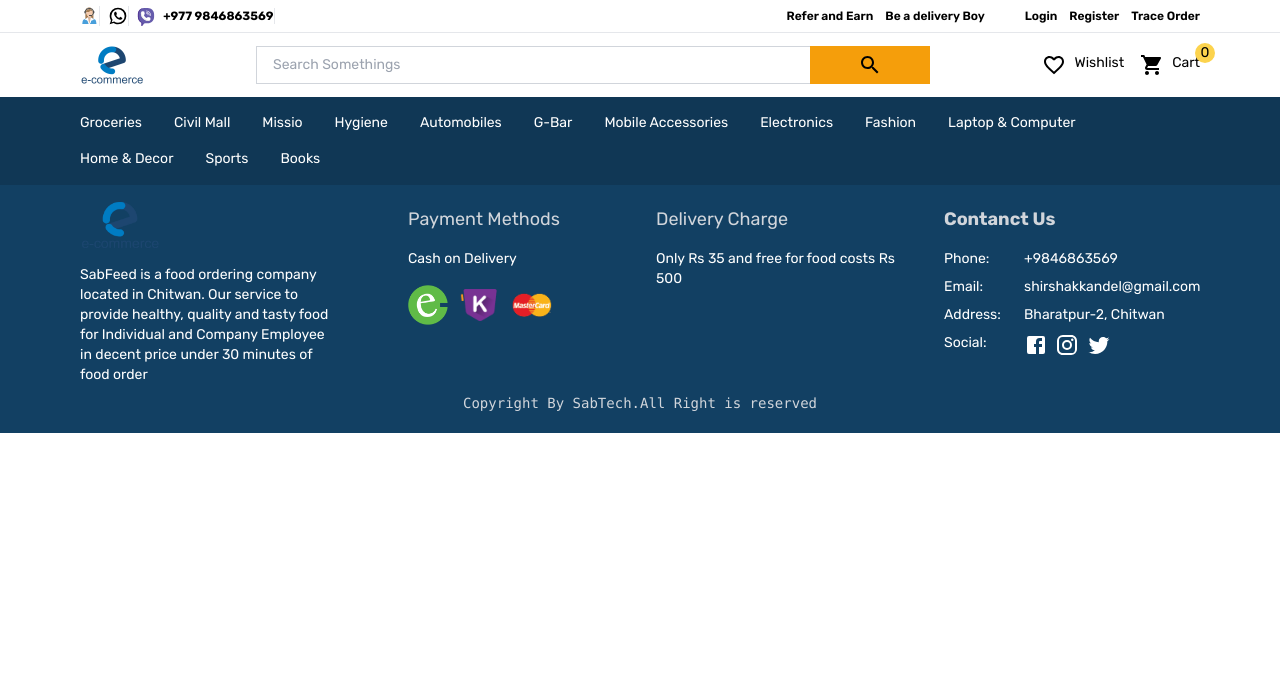
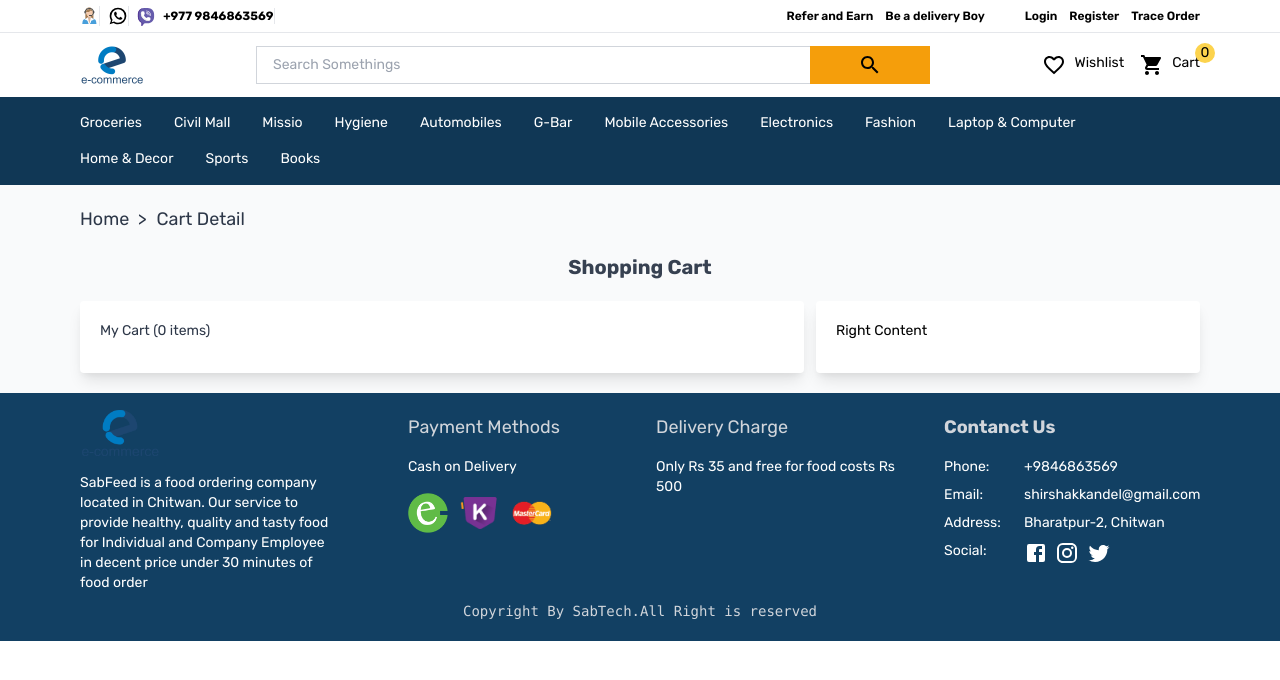
Before and after one commit to Shirshakkandel/SabCommerce, a React (Create React App) app in the folder frontend/: page /cart in a window 1280 px wide. Shown: the top 680 px of the page. Built offline with nearby package versions, Linux system fonts and the light colour scheme.

Commit message:
cart Page initial

```diff
--- a/frontend/src/Components/BottomNavigation.jsx
+++ b/frontend/src/Components/BottomNavigation.jsx
@@ -27,7 +27,7 @@ export default function BottomNavigation() {
             </Link>
           </li>
           <li className="relative">
-            <Link to="/cart">
+            <Link onClick={() => window.scrollTo(0, 0)} to="/cart">
               <ShoppingCartIcon />
               <h6>Cart</h6>
               <span className="absolute -top-2 -right-2 rounded-full bg-yellow-500  text-xs w-5 h-5 flex items-center justify-center">
--- a/frontend/src/Pages/Cart/CartPage.jsx
+++ b/frontend/src/Pages/Cart/CartPage.jsx
@@ -1,20 +1,60 @@
 import React from 'react'
 import { useSelector, useDispatch } from 'react-redux'
+import { Link } from 'react-router-dom'
+import styled from 'styled-components/macro'
+
+import SingleCartItem from './SingleCartItem'
+
+const Cart = styled.div``
+const Left = styled.div``
+const Right = styled.div``
+const Buttom = styled.div``
+
 export default function CartPage() {
   const dispatch = useDispatch()
   const cart = useSelector((state) => state.cart)
   const { cartItems } = cart
 
   return (
-    <div>
-      {cartItems.map((cartItem, key) => {
+    <Cart className="px-8 md:px-20 g:px-24 flex font-sans flex-col bg-gray-50  py-5">
+      <section>
+        <ul className="space-x-1.5 text-secondary text-sm md:text-lg flex">
+          <li>
+            <Link to="/">
+              Home <span className="mx-1">&gt;</span>
+            </Link>
+          </li>
+          <li>Cart Detail</li>
+        </ul>
+      </section>
+
+      <h1 className="mx-auto py-5 text-lg md:text-xl font-bold text-gray-700">
+        Shopping Cart
+      </h1>
+
+      <div className="flex flex-col lg:flex-row lg:space-x-3 font-sans space-y-3 lg:space-y-0 ">
+        <Left className="flex-1 bg-white p-3 lg:p-5 rounded shadow-lg space-y-3 ">
+          <h2 className="text-secondary font-medium">
+            My Cart ({cartItems.length} items)
+          </h2>
+          <div className="flex flex-col ">
+            {cartItems.map((cartItem, key) => {
+              return <SingleCartItem key={key} {...cartItem} />
+            })}
+          </div>
+        </Left>
+        <Right className="lg:w-96 font-sans bg-white p-3 lg:p-5 rounded shadow-lg">
+          Right Content
+        </Right>
+      </div>
+      {/* {cartItems.map((cartItem, key) => {
         const { _id, name, image, price, countInStock, qty } = cartItem
         return (
           <div className="" key={key}>
             <img src={image} alt="Cart Items" />
           </div>
         )
-      })}
-    </div>
+      })} */}
+    </Cart>
   )
 }
--- /dev/null
+++ b/frontend/src/Pages/Cart/SingleCartItem.jsx
@@ -0,0 +1,41 @@
+import React from 'react'
+import { Link } from 'react-router-dom'
+
+import FavoriteBorderIcon from '@material-ui/icons/FavoriteBorder'
+import DeleteOutlineIcon from '@material-ui/icons/DeleteOutline'
+
+export default function SingleCartItem({ _id, name, image, price, countInStock, qty }) {
+  return (
+    <div className="mt-4 flex-wrap text-secondary relative overflow-hidden cursor-pointer pb-10 border-b border-primary">
+      <div className="mr-2 sm:mr-4">
+        <div className="relative overflow-hidden block">
+          <Link to={`/product/${_id}`} className="focus:outline-none">
+            <img
+              src={image}
+              alt={`${name} cart Items`}
+              className="p-1 w-28 h-28 sm:2-32 sm:h-32 md:w-36 md:h-36 lg:w-40 lg:h-40 object-contain object-top"
+            />
+          </Link>
+        </div>
+      </div>
+
+      <div className="h-8 flex justify-center border border-b-0 border-primary absolute left-0 buttom-0 w-28 sm:w-32 md:w-36 lg:w-40">
+        <button
+          tabIndex="0"
+          title="update your favourites"
+          className="my-auto w-1/2 mr-2 hover:text-yellow-400 text-center border-r border-primary focus:outline-none disabled:cursor-not-allowed"
+        >
+          <FavoriteBorderIcon />
+        </button>
+        <div className="w-1" />
+        <div
+          className="my-auto hover:text-red-500 text-center focus:outline-none w-1/2"
+          tabIndex="0"
+          title="Remove from Cart"
+        >
+          <DeleteOutlineIcon />
+        </div>
+      </div>
+    </div>
+  )
+}
--- a/frontend/src/Pages/product/UserRating.jsx
+++ b/frontend/src/Pages/product/UserRating.jsx
@@ -60,7 +60,6 @@ export default function UserRating() {
   async function submitComment(e) {
     e.preventDefault()
     const goAhead = handleErrors()
-    alert(goAhead)
 
     if (goAhead) {
       setReview({ ...review, errors: '' })
```
Also changed, not shown: frontend/src/store/action/cartActions.js (+6 -6 lines), frontend/src/store/reducer/cartReducer.js (+7 -6 lines).
